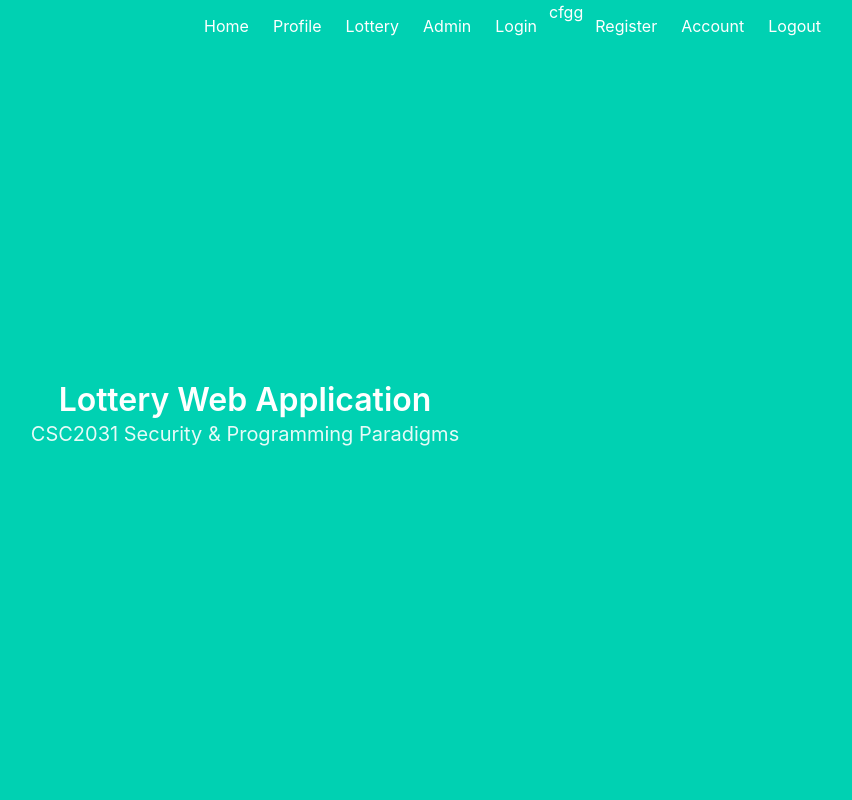
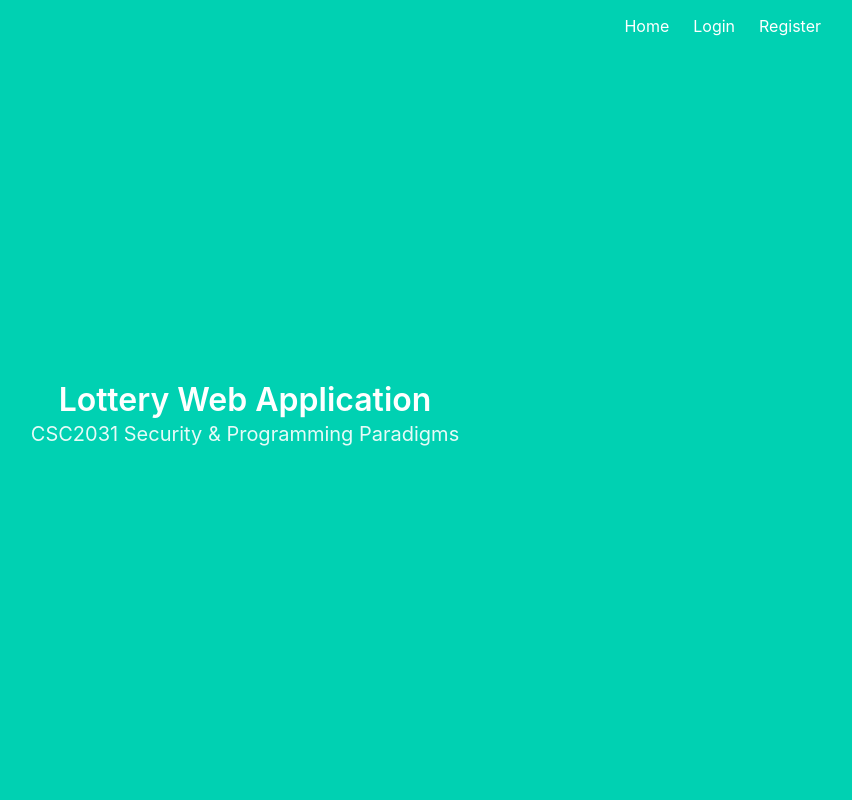
Before and after one commit to Tessgoulandris2/LotteryWebApp, a Flask app: page / in a window 1280 px wide. Shown: the whole page, without its empty margins (395-1247 px from the left). Run offline with Flask 2, Linux system fonts and the light colour scheme.

Commit message:
Restricting access to unauthorised users by allowing them to only have acess to the home, login and register page

```diff
--- a/templates/base.html
+++ b/templates/base.html
@@ -29,29 +29,37 @@
                             <a href="{{ url_for('index') }}" class="navbar-item">
                                Home
                             </a>
+                                {% if current_user.is_authenticated %}
                                 <a href="{{ url_for('users.profile') }}" class="navbar-item">
                                     Profile
                                 </a>
+                                {% endif %}
+                                {% if current_user.is_authenticated %}
                                 <a href="{{ url_for('lottery.lottery') }}" class="navbar-item">
                                     Lottery
                                 </a>
-
+                                {% endif %}
+                                {% if current_user.is_authenticated %}
                                 <a href="{{ url_for('admin.admin') }}" class="navbar-item">
                                     Admin
                                 </a>
+                                {% endif %}
                                  <a href="{{ url_for('users.login') }}" class="navbar-item">
                                     Login
-                                </a>cfgg
+                                </a>
                                 <a href="{{ url_for('users.register') }}" class="navbar-item">
                                     Register
                                 </a>
+                                {% if current_user.is_authenticated %}
                                  <a href="{{ url_for('users.account') }}" class="navbar-item">
                                     Account
                                 </a>
-                                {#TODO: LOGOUT#}
-                                <a href="" class="navbar-item">
+                                {% endif %}
+                                {% if current_user.is_authenticated %}
+                                <a href="{{ url_for('users.logout') }}" class="navbar-item">
                                     Logout
                                 </a>
+                                {% endif %}
 
                        </div>
                     </div>
```
